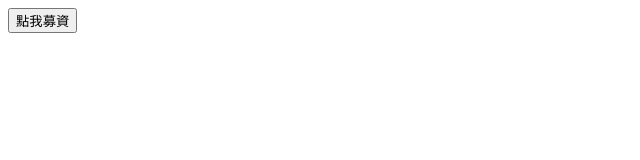
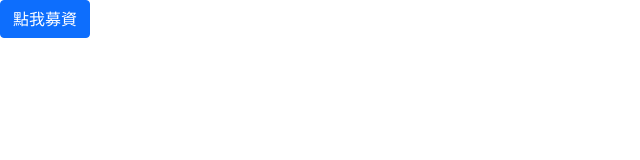
Before and after one commit to tsengm6h6/bootstrap5_webLayout, a plain HTML site: page index.html in a window 1280 px wide. Shown: the whole page, without its empty margins (0-640 px from the left). Drawn offline with Linux system fonts and the light colour scheme.

Commit message:
project init

```diff
--- a/index.html
+++ b/index.html
@@ -5,6 +5,7 @@
   <meta http-equiv="X-UA-Compatible" content="IE=edge">
   <meta name="viewport" content="width=device-width, initial-scale=1.0">
   <title>Document</title>
+  <link rel="stylesheet" href="css/all.css">
 </head>
 <body>
   <button class="btn btn-primary">點我募資</button>
```
